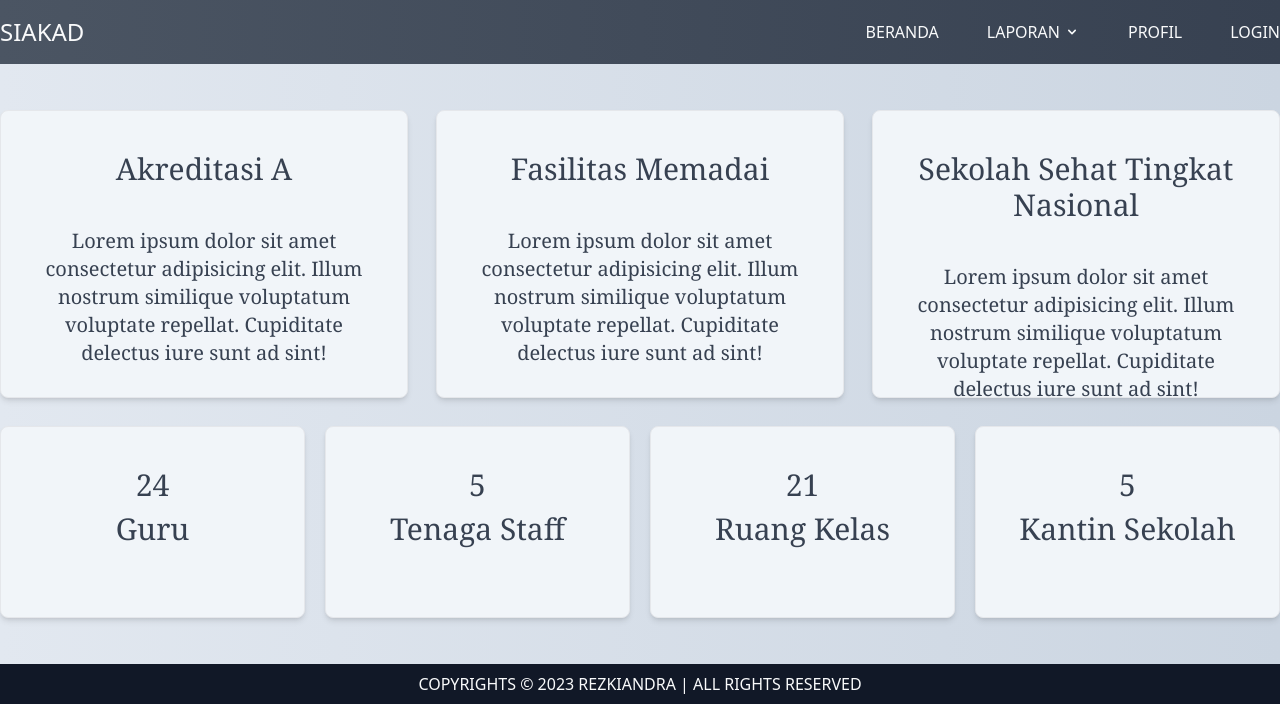
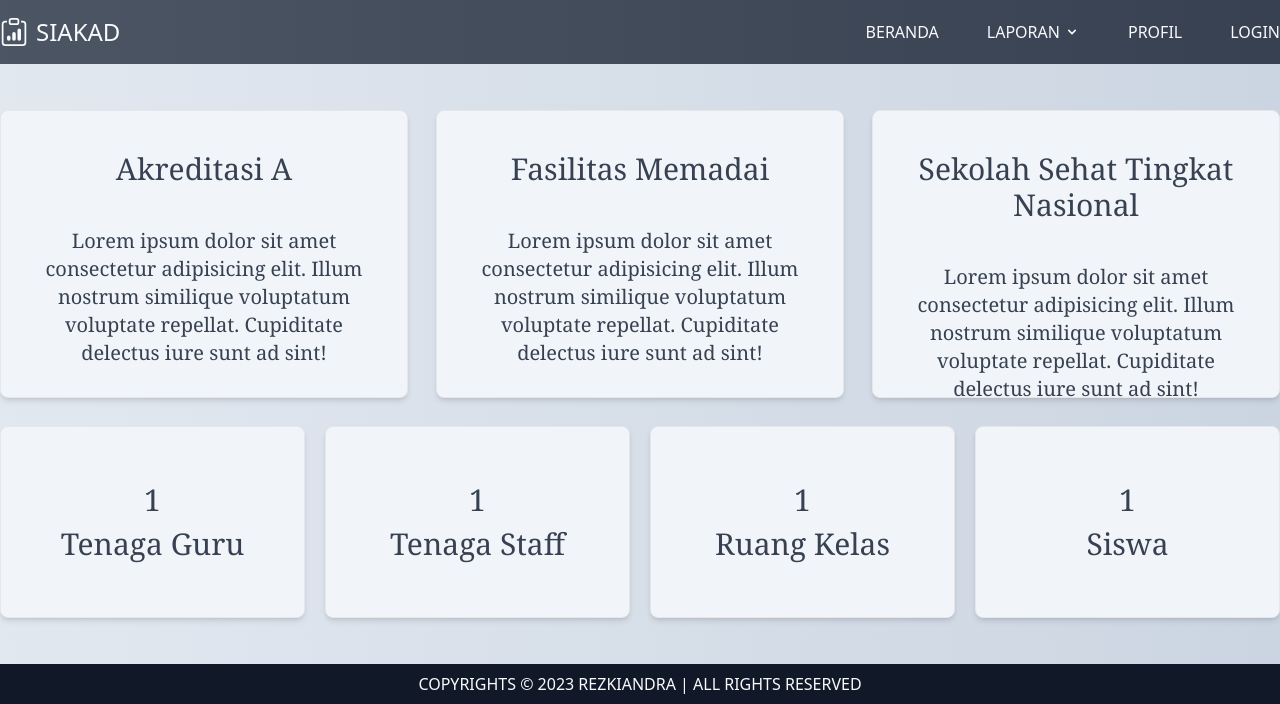
Before and after one commit to rezkiandra/project-kuliah-sistem-akademik-codeigniter, a CodeIgniter app: page /levi/web/profil in a window 1280 px wide. Shown: the part 128-832 px from the top of the page. Run offline with CodeIgniter, Linux system fonts and the light colour scheme; tables that the repository leaves empty or names only in its code hold one stand-in row (values such as "Sample post"); some libraries are stand-ins or nearby versions.

Commit message:
change views

```diff
--- a/application/controllers/Web.php
+++ b/application/controllers/Web.php
@@ -3,11 +3,19 @@ defined('BASEPATH') or exit('No direct script access allowed');
 
 class Web extends CI_Controller
 {
+	var $m_kelas;
+	var $m_siswa;
+	var $m_guru;
+	var $m_staff;
 
 	function __construct()
 	{
 		parent::__construct();
 		$this->load->helper('url');
+		$this->load->model('m_kelas');
+		$this->load->model('m_siswa');
+		$this->load->model('m_guru');
+		$this->load->model('m_staff');
 	}
 
 
@@ -40,7 +48,11 @@ class Web extends CI_Controller
 
 	public function profil()
 	{
-		$data['title'] = "Profil";
+		$data['kelas']		= $this->m_kelas->count_kelas();
+		$data['siswa']		= $this->m_siswa->count_siswa();
+		$data['guru']		= $this->m_guru->count_guru();
+		$data['staff']		= $this->m_staff->count_staff();
+		$data['title'] 		= "Profil";
 
 		$this->load->view('layouts/navbar', $data);
 		$this->load->view('pages/profil', $data);
@@ -55,12 +67,4 @@ class Web extends CI_Controller
 		$this->load->view('pages/login', $data);
 		$this->load->view('layouts/footer');
 	}
-
-	// public function tabel()
-	// {
-	// 	$data['nama'] = "RIO";
-	// 	$this->load->view('layouts/v_header', $data);
-	// 	$this->load->view('layouts/v_tabel');
-	// 	$this->load->view('layouts/v_footer', $data);
-	// }
 }
--- a/application/views/layouts/navbar.php
+++ b/application/views/layouts/navbar.php
@@ -8,7 +8,12 @@
 </header>
 <div class="flex flex-row py-4 uppercase shadow-md bg-gradient-to-r from-gray-600 to-gray-700">
     <div class="container flex items-center justify-between mx-auto">
-        <div class="navbar-brand">
+        <div class="flex flex-row items-center justify-center gap-2 navbar-brand">
+            <svg class="text-gray-50 hover:text-gray-400" xmlns="http://www.w3.org/2000/svg" width="28" height="28" fill="currentColor" class="bi bi-clipboard-data" viewBox="0 0 16 16">
+                <path d="M4 11a1 1 0 1 1 2 0v1a1 1 0 1 1-2 0v-1zm6-4a1 1 0 1 1 2 0v5a1 1 0 1 1-2 0V7zM7 9a1 1 0 0 1 2 0v3a1 1 0 1 1-2 0V9z" />
+                <path d="M4 1.5H3a2 2 0 0 0-2 2V14a2 2 0 0 0 2 2h10a2 2 0 0 0 2-2V3.5a2 2 0 0 0-2-2h-1v1h1a1 1 0 0 1 1 1V14a1 1 0 0 1-1 1H3a1 1 0 0 1-1-1V3.5a1 1 0 0 1 1-1h1v-1z" />
+                <path d="M9.5 1a.5.5 0 0 1 .5.5v1a.5.5 0 0 1-.5.5h-3a.5.5 0 0 1-.5-.5v-1a.5.5 0 0 1 .5-.5h3zm-3-1A1.5 1.5 0 0 0 5 1.5v1A1.5 1.5 0 0 0 6.5 4h3A1.5 1.5 0 0 0 11 2.5v-1A1.5 1.5 0 0 0 9.5 0h-3z" />
+            </svg>
             <a href="<?php echo base_url() ?>" class="text-2xl font-medium hover:text-gray-400 text-gray-50">SIAKAD</a>
         </div>
         <div class="flex items-center justify-center gap-12 navbar-items">
--- a/application/views/pages/masalah.php
+++ b/application/views/pages/masalah.php
@@ -11,9 +11,9 @@
 <body>
     <div class="flex flex-col items-center justify-center mx-auto bg-gradient-to-r from-slate-200 to-slate-300 h-3/4">
         <div class="container grid grid-cols-1">
-            <div class="p-10 border rounded-lg shadow-md bg-slate-100 h-96">
+            <div class="flex flex-col items-center justify-center p-10 border rounded-lg shadow-md bg-slate-100 h-96">
                 <h1 class="mb-10 font-serif text-5xl font-medium text-center text-gray-700">Latar Belakang Aplikasi</h1>
-                <h3 class="font-serif text-2xl text-center text-gray-700">Latar belakang aplikasi ini dibuat karena masih kurangnya informasi yang diberikan oleh SMP 1 Sambas kepada siswa-siswi nya luas dalam melakukan pendaftaran siswa baru ataupun informasi mengenai SMP 1 Sambas tersebut.</h3>
+                <h3 class="mb-5 font-serif text-2xl text-center text-gray-700">Latar belakang aplikasi ini dibuat karena data akademis yang ada di SMP 1 Sambas masih belum terintegrasi dengan baik, serta dalam kegiatan manajemen data juga masih belum terstruktur. Oleh karena itu saya selaku alumni SMP 1 Sambas ingin memberikan inovasi dalam kegiatan manajemen data menggunakan sistem informasi akademik yang dibuat ini agar lebih terstruktur.</h3>
             </div>
         </div>
     </div>
--- a/application/views/pages/profil.php
+++ b/application/views/pages/profil.php
@@ -26,21 +26,21 @@
         </div>
 
         <div class="container grid grid-cols-4 gap-5">
-            <div class="h-48 py-10 border rounded-lg shadow-md px-7 bg-slate-100">
-                <h1 class="mb-2 font-serif text-3xl font-medium text-center text-gray-700">24</h1>
-                <h1 class="font-serif text-3xl font-medium text-center text-gray-700">Guru</h1>
+            <div class="flex flex-col items-center justify-center h-48 py-10 border rounded-lg shadow-md px-7 bg-slate-100">
+                <h1 class="mb-2 font-serif text-3xl font-medium text-center text-gray-700"><?= $guru ?></h1>
+                <h1 class="font-serif text-3xl font-medium text-center text-gray-700">Tenaga Guru</h1>
             </div>
-            <div class="h-48 py-10 border rounded-lg shadow-md px-7 bg-slate-100">
-                <h1 class="mb-2 font-serif text-3xl font-medium text-center text-gray-700">5</h1>
+            <div class="flex flex-col items-center justify-center h-48 py-10 border rounded-lg shadow-md px-7 bg-slate-100">
+                <h1 class="mb-2 font-serif text-3xl font-medium text-center text-gray-700"><?= $staff ?></h1>
                 <h1 class="font-serif text-3xl font-medium text-center text-gray-700">Tenaga Staff</h1>
             </div>
-            <div class="h-48 py-10 border rounded-lg shadow-md px-7 bg-slate-100">
-                <h1 class="mb-2 font-serif text-3xl font-medium text-center text-gray-700">21</h1>
+            <div class="flex flex-col items-center justify-center h-48 py-10 border rounded-lg shadow-md px-7 bg-slate-100">
+                <h1 class="mb-2 font-serif text-3xl font-medium text-center text-gray-700"><?= $kelas ?></h1>
                 <h1 class="font-serif text-3xl font-medium text-center text-gray-700">Ruang Kelas</h1>
             </div>
-            <div class="h-48 py-10 border rounded-lg shadow-md px-7 bg-slate-100">
-                <h1 class="mb-2 font-serif text-3xl font-medium text-center text-gray-700">5</h1>
-                <h1 class="font-serif text-3xl font-medium text-center text-gray-700">Kantin Sekolah</h1>
+            <div class="flex flex-col items-center justify-center h-48 py-10 border rounded-lg shadow-md px-7 bg-slate-100">
+                <h1 class="mb-2 font-serif text-3xl font-medium text-center text-gray-700"><?= $siswa ?></h1>
+                <h1 class="font-serif text-3xl font-medium text-center text-gray-700">Siswa</h1>
             </div>
         </div>
     </div>
--- /dev/null
+++ b/package.json
@@ -0,0 +1,5 @@
+{
+  "dependencies": {
+    "bootstrap-icons": "^1.10.5"
+  }
+}
```
Also changed, not shown: application/views/layouts/navbar2.php (+6 -1 lines), application/views/pages/index.php (+4 -3 lines), application/views/pages/tujuan.php (+9 -9 lines), package-lock.json (added).
